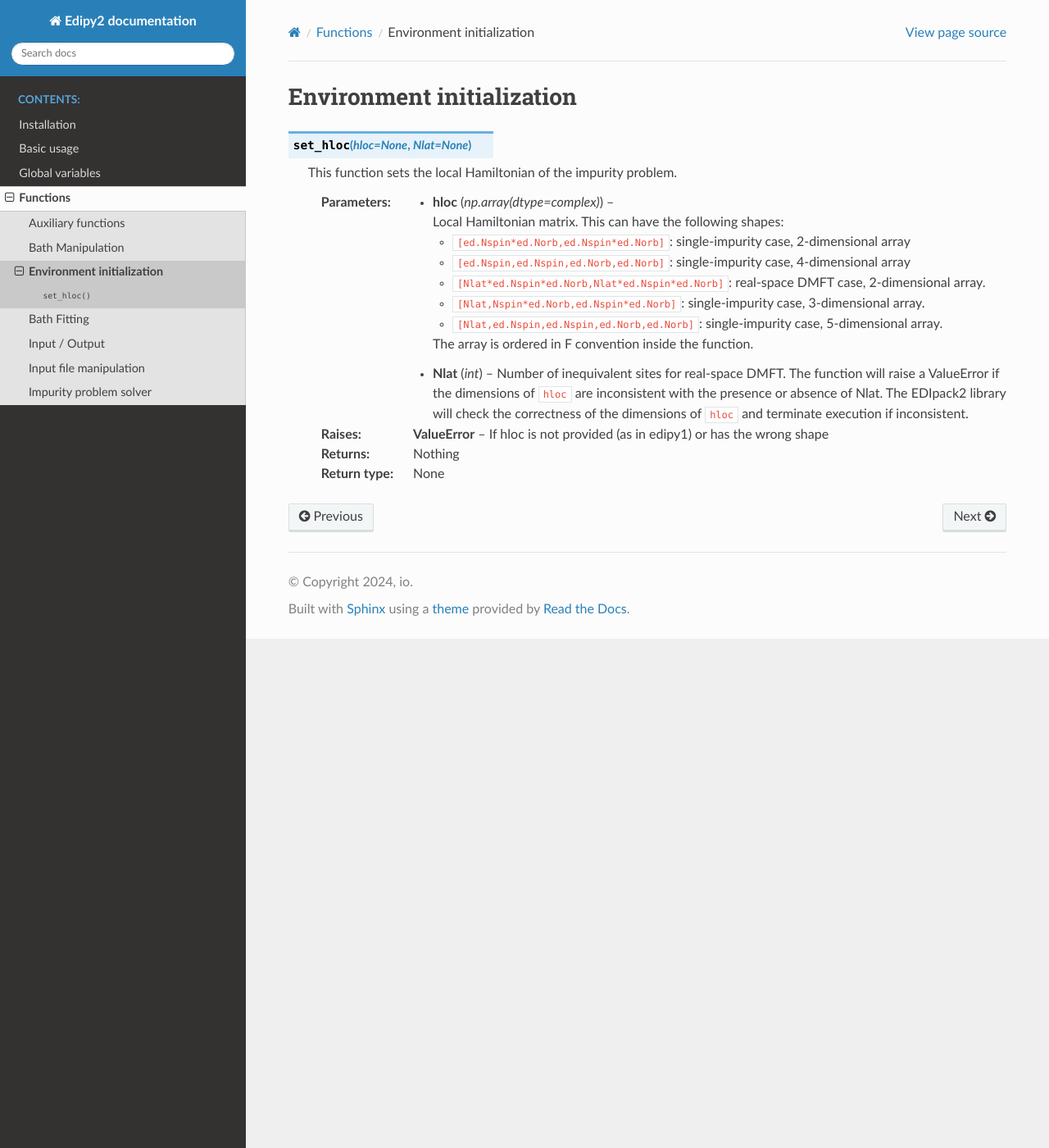
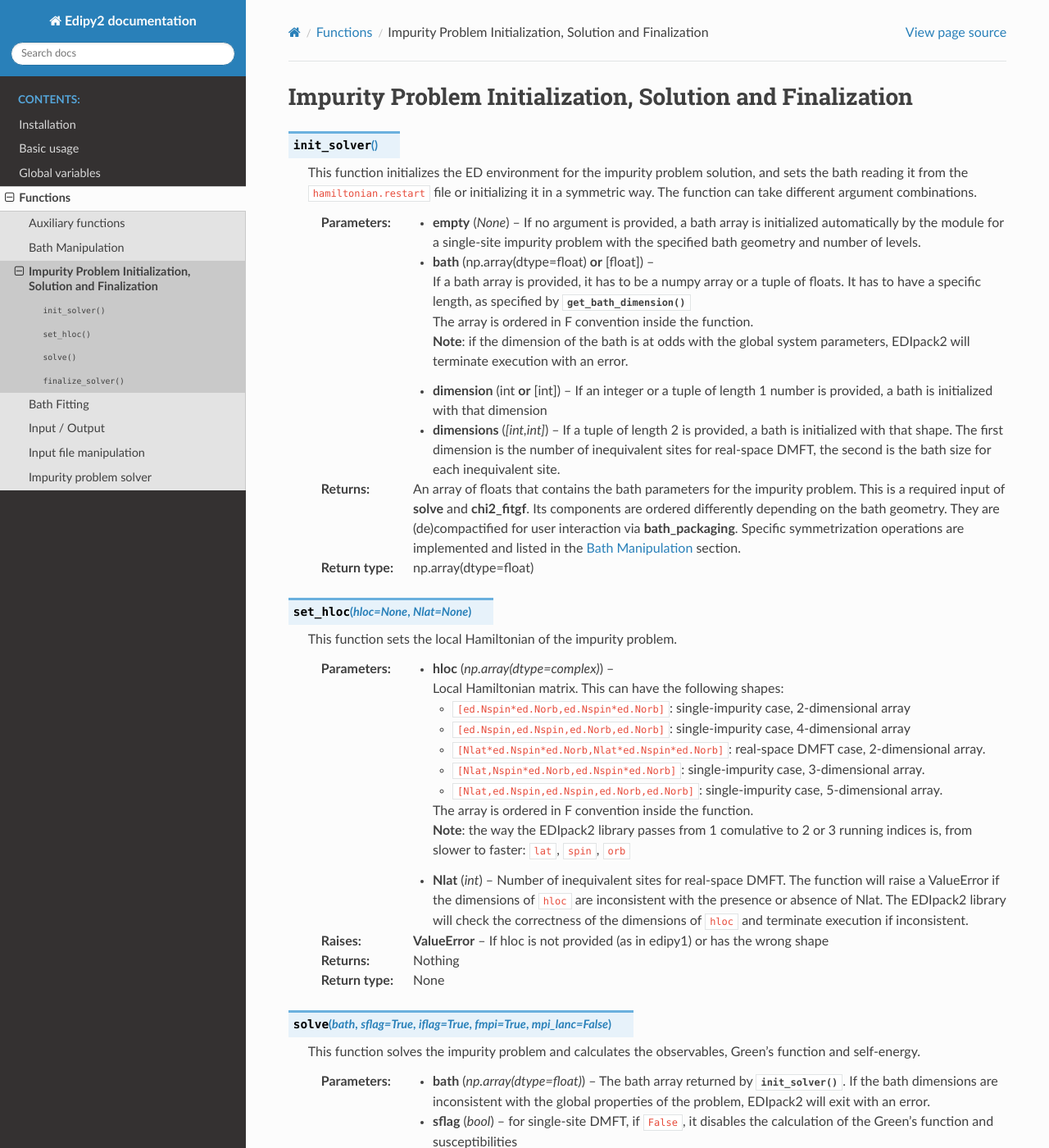
Before and after one commit to lcrippa/edipy2-docs, a Sphinx documentation site: the page built from doc/funcs/envinit.rst, in a window 1280 px wide and 1400 px high. Shown: the whole window at 82% size. Built offline with Sphinx 7.4.7 and the Read the Docs theme 3.1.0, drawn with Linux system fonts in a browser that asks for light colours; some of the changed text lies outside the part shown.

Commit message:
added main functions

```diff
--- a/doc/funcs/bath.rst
+++ b/doc/funcs/bath.rst
@@ -1,2 +1,4 @@
+.. _bath:
+
 Bath Manipulation
 ===========================
--- a/doc/funcs/envinit.rst
+++ b/doc/funcs/envinit.rst
@@ -1,5 +1,38 @@
-Environment initialization
-===========================
+.. _envinit:
+
+Impurity Problem Initialization, Solution and Finalization
+================================================================
+
+
+.. function:: init_solver()
+
+   This function initializes the ED environment for the impurity problem solution, and sets the bath reading it from the ``hamiltonian.restart`` file or initializing it in a symmetric way.
+   The function can take different argument combinations.
+
+   :type empty: None
+   :param empty: If no argument is provided, a bath array is initialized automatically by the module for a single-site impurity problem with the specified bath geometry and number of levels.
+
+
+   :type bath: np.array(dtype=float) **or** [float]
+   :param bath: If a bath array is provided, it has to be a numpy array or a tuple of floats. It has to have a specific length, as specified by :func:`get_bath_dimension`
+
+
+    The array is ordered in F convention inside the function.
+
+    **Note**: if the dimension of the bath is at odds with the global system parameters, EDIpack2 will terminate execution with an error.
+
+   :type dimension: int **or** [int]
+   :param dimension: If an integer or a tuple of length 1 number is provided, a bath is initialized with that dimension
+
+   :type dimensions: [int,int]
+   :param dimensions: If a tuple of length 2 is provided, a bath is initialized with that shape. The first dimension is the number of inequivalent sites for real-space DMFT, the second is the bath size for each inequivalent site.
+
+
+   :return: An array of floats that contains the bath parameters for the impurity problem. This is a required input of :command:`solve` and :command:`chi2_fitgf`. Its components are ordered differently depending on the bath geometry. They are (de)compactified for user interaction via :command:`bath_packaging`. Specific symmetrization operations are implemented and listed in the :ref:`bath` section.
+   :rtype: np.array(dtype=float)
+
+
+
 
 
 .. function:: set_hloc(hloc=None,Nlat=None)
@@ -17,11 +50,43 @@ Environment initialization
 
     The array is ordered in F convention inside the function.
 
+    **Note**: the way the EDIpack2 library passes from 1 comulative to 2 or 3 running indices is, from slower to faster: ``lat``, ``spin``, ``orb``
+
    :type Nlat: int
-   :param Nlat: Number of inequivalent sites for real-space DMFT. The function will raise a ValueError if the dimensions of :code:`hloc` are inconsistent with the presence or absence of Nlat.
-    The EDIpack2 library will check the correctness of the dimensions of :code:`hloc` and terminate execution if inconsistent.
+   :param Nlat: Number of inequivalent sites for real-space DMFT. The function will raise a ValueError if the dimensions of ``hloc`` are inconsistent with the presence or absence of Nlat.
+    The EDIpack2 library will check the correctness of the dimensions of ``hloc`` and terminate execution if inconsistent.
 
    :raise ValueError: If hloc is not provided (as in edipy1) or has the wrong shape
 
    :return: Nothing
    :rtype: None
+
+
+.. function:: solve(bath, sflag=True, iflag=True, fmpi=True, mpi_lanc=False)
+
+   This function solves the impurity problem and calculates the observables, Green's function and self-energy.
+
+   :type bath: np.array(dtype=float)
+   :param bath: The bath array returned by  :func:`init_solver`. If the bath dimensions are inconsistent with the global properties of the problem, EDIpack2 will exit with an error.
+
+   :type sflag: bool
+   :param sflag: for single-site DMFT, if :code:`False`, it disables the calculation of the Green's function and susceptibilities
+
+   :type iflag: bool
+   :param iflag: for real-space DMFT, if :code:`False`, it disables the calculation of the Green's function and susceptibilities
+
+   :type fmpi: bool
+   :param fmpi: if :code:`False`, for single-site DMFT, it disables MPI for the ED routine, if the communicator is used elsewhere
+
+   :type mpi_lanc: bool
+   :param mpi_lanc: if :code:`True`, for real-space DMFT sets the MPI parallelization for the ED routine. By default it is :code:`False`, and each inequivalent site is solved serially by a different core.
+
+   :return: Nothing
+   :rtype: None
+
+.. function:: finalize_solver()
+
+   This function cleans up the ED environment, deallocates the relevant arrays and makes a second call to :command:`init_solver` possible
+
+   :return: Nothing
+   :rtype: None
```
Also changed, not shown: doc/globvars.rst (+20 -20 lines).
